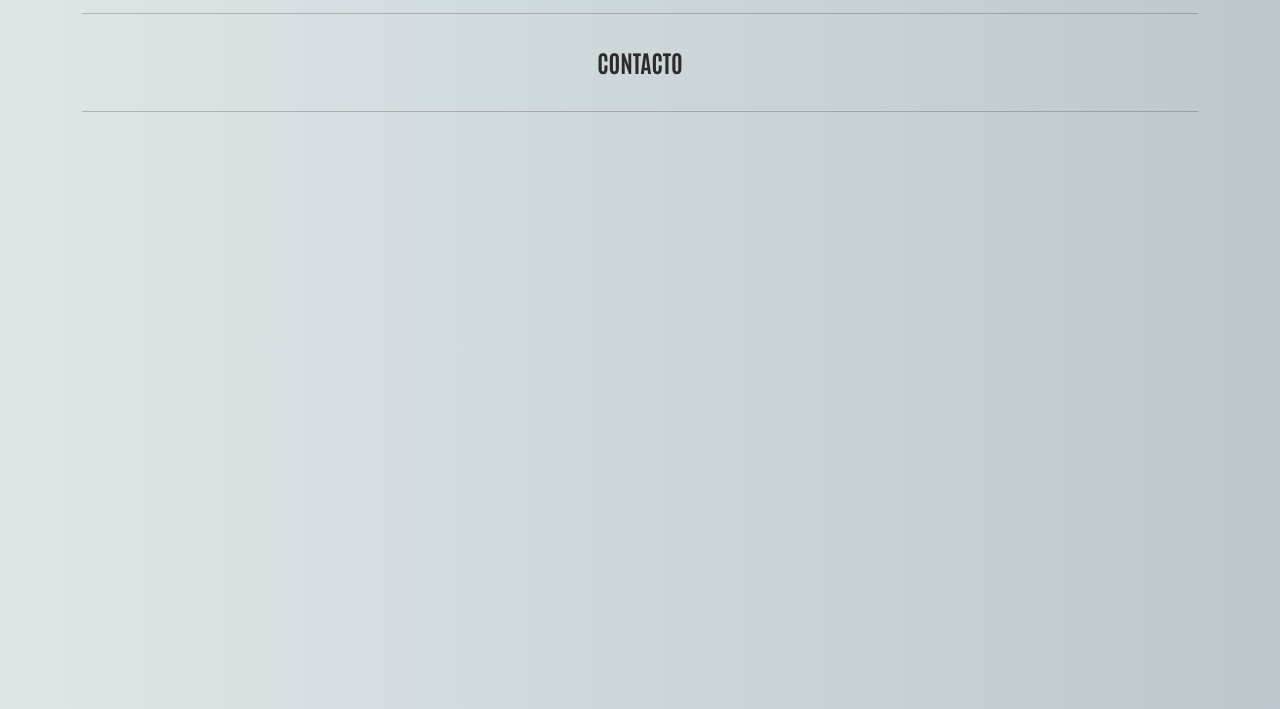
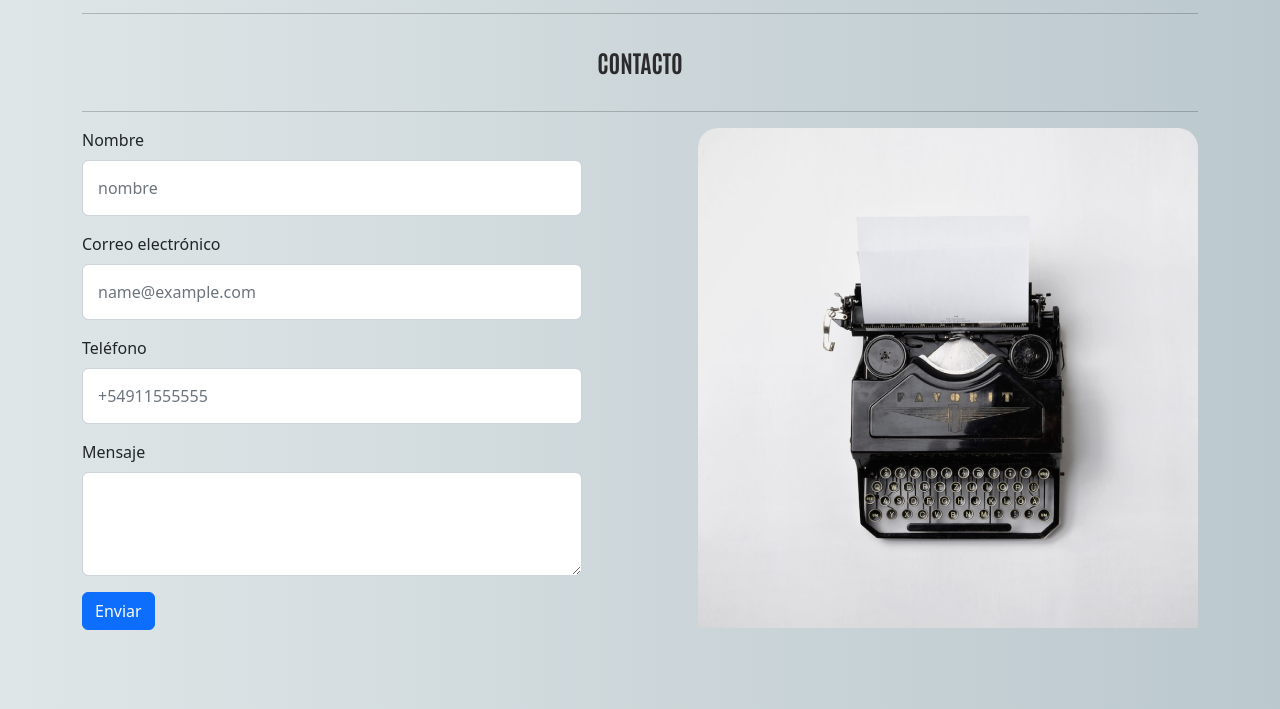
Before and after one commit to macafeijoo/proyecto-morfiblog, a plain HTML site: page contacto.html in a window 1280 px wide. Shown: the part 91-800 px from the top of the page. Drawn offline with nearby package versions, Linux system fonts and the light colour scheme.

Commit message:
formulario de contacto completo

```diff
--- a/contacto.html
+++ b/contacto.html
@@ -41,6 +41,36 @@
 <h2 class="navegador">CONTACTO</h2>
 <hr>
 
+<div class="contanier-contacto">
+  <!-- imagén -->
+  <div class="imagenformulario">
+    <img src="imagenes/fotoformulario.png" alt="imagen de máquina de escribir">
+</div>
+
+<!-- formulario -->
+
+<div class="mb-3">
+    <label for="exampleFormControlInput1" class="form-label">Nombre</label>
+    <input type="email" class="form-control" id="exampleFormControlInput1" placeholder="nombre">
+  </div>
+<div class="mb-3">
+    <label for="exampleFormControlInput1" class="form-label">Correo electrónico</label>
+    <input type="email" class="form-control" id="exampleFormControlInput1" placeholder="name@example.com">
+  </div>
+  <div class="mb-3">
+    <label for="exampleFormControlInput1" class="form-label">Teléfono</label>
+    <input type="email" class="form-control" id="exampleFormControlInput1" placeholder="+54911555555">
+  </div>
+  <div class="mb-3">
+    <label for="exampleFormControlTextarea1" class="form-label">Mensaje</label>
+    <textarea class="form-control" id="exampleFormControlTextarea1" rows="3"></textarea>
+  </div>
+
+  <!-- botón -->
+  <button type="button" class="btn btn-primary">Enviar</button>
+
+</div>
 <script src="https://cdn.jsdelivr.net/npm/bootstrap@5.2.2/dist/js/bootstrap.bundle.min.js" integrity="sha384-OERcA2EqjJCMA+/3y+gxIOqMEjwtxJY7qPCqsdltbNJuaOe923+mo//f6V8Qbsw3" crossorigin="anonymous"></script>
+    </div>
 </body>
 </html>
--- a/css/main.css
+++ b/css/main.css
@@ -47,6 +47,7 @@ h2 {
 /* buscador */
 .form-control {
 width: 1000px;
+padding: 15px;
 }
 
 /* mapa */
@@ -55,3 +56,14 @@ iframe {
     display: block;
     padding-bottom: 30px;
 }
+
+/* formulario */
+
+.mb-3 input, .mb-3 textarea {
+    width: 500px;
+}
+.imagenformulario img {
+    border-radius: 20px;
+    float: right;
+    padding-bottom: 30px;
+}
```
Also changed, not shown: cocina.html (+1 -0 lines), mapa.html (+2 -1 lines), imagenes/fotoformulario.png (added).
